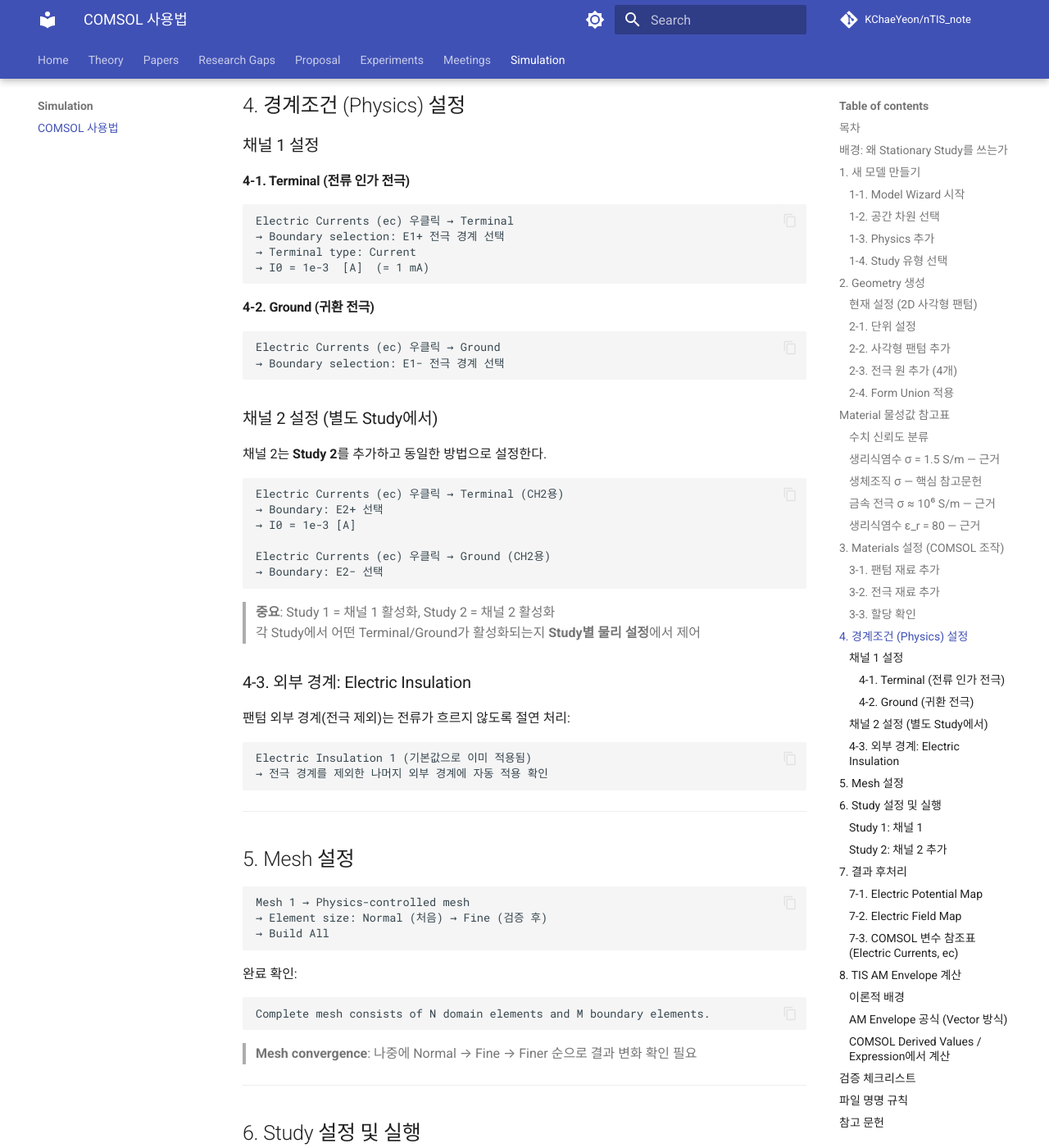
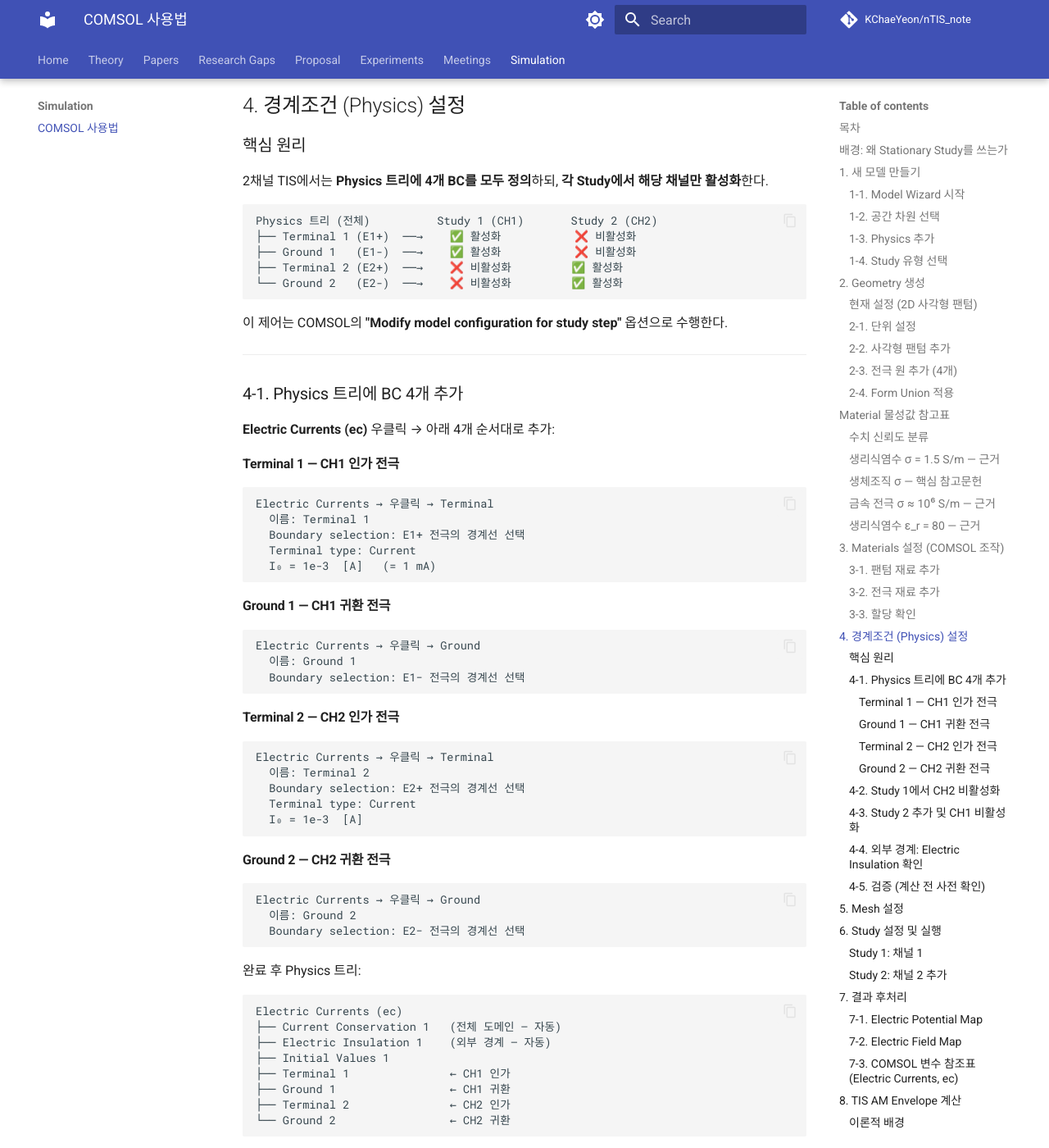
Before and after one commit to KChaeYeon/nTIS_note, an MkDocs documentation site: the page built from docs/07_Simulation/COMSOL_simulation_guide.md, in a window 1280 px wide and 1400 px high, scrolled down 6803 px. Shown: the whole window at 82% size. Built offline with MkDocs 1.6.1 and Material for MkDocs 9.7.7, drawn with Linux system fonts in a browser that asks for light colours; comment, search, counter and statistics services are not loaded; some of the changed text lies outside the part shown.

Commit message:
docs(simulation): expand STEP 4 — Terminal/Ground BC with per-Study enable/disable
Co-Authored-By: Claude Sonnet 4.6 <noreply@anthropic.com>

````diff
--- a/docs/07_Simulation/COMSOL_simulation_guide.md
+++ b/docs/07_Simulation/COMSOL_simulation_guide.md
@@ -273,48 +273,137 @@ Materials 트리 → 각 재료 옆에 ✓ 표시 확인
 
 ## 4. 경계조건 (Physics) 설정
 
-### 채널 1 설정
+### 핵심 원리
 
-#### 4-1. Terminal (전류 인가 전극)
+2채널 TIS에서는 **Physics 트리에 4개 BC를 모두 정의**하되, **각 Study에서 해당 채널만 활성화**한다.
 
 ```
-Electric Currents (ec) 우클릭 → Terminal
-→ Boundary selection: E1+ 전극 경계 선택
-→ Terminal type: Current
-→ I0 = 1e-3  [A]  (= 1 mA)
+Physics 트리 (전체)          Study 1 (CH1)       Study 2 (CH2)
+├── Terminal 1 (E1+)  ──→    ✅ 활성화           ❌ 비활성화
+├── Ground 1   (E1-)  ──→    ✅ 활성화           ❌ 비활성화
+├── Terminal 2 (E2+)  ──→    ❌ 비활성화         ✅ 활성화
+└── Ground 2   (E2-)  ──→    ❌ 비활성화         ✅ 활성화
 ```
 
-#### 4-2. Ground (귀환 전극)
+이 제어는 COMSOL의 **"Modify model configuration for study step"** 옵션으로 수행한다.
+
+---
+
+### 4-1. Physics 트리에 BC 4개 추가
+
+**Electric Currents (ec)** 우클릭 → 아래 4개 순서대로 추가:
+
+#### Terminal 1 — CH1 인가 전극
 
 ```
-Electric Currents (ec) 우클릭 → Ground
-→ Boundary selection: E1− 전극 경계 선택
+Electric Currents → 우클릭 → Terminal
+  이름: Terminal 1
+  Boundary selection: E1+ 전극의 경계선 선택
+  Terminal type: Current
+  I₀ = 1e-3  [A]   (= 1 mA)
 ```
 
-### 채널 2 설정 (별도 Study에서)
-
-채널 2는 **Study 2**를 추가하고 동일한 방법으로 설정한다.
+#### Ground 1 — CH1 귀환 전극
 
 ```
-Electric Currents (ec) 우클릭 → Terminal (CH2용)
-→ Boundary: E2+ 선택
-→ I0 = 1e-3 [A]
-
-Electric Currents (ec) 우클릭 → Ground (CH2용)
-→ Boundary: E2− 선택
+Electric Currents → 우클릭 → Ground
+  이름: Ground 1
+  Boundary selection: E1− 전극의 경계선 선택
 ```
 
-> **중요**: Study 1 = 채널 1 활성화, Study 2 = 채널 2 활성화
-> 각 Study에서 어떤 Terminal/Ground가 활성화되는지 **Study별 물리 설정**에서 제어
-
-### 4-3. 외부 경계: Electric Insulation
-
-팬텀 외부 경계(전극 제외)는 전류가 흐르지 않도록 절연 처리:
+#### Terminal 2 — CH2 인가 전극
 
 ```
-Electric Insulation 1 (기본값으로 이미 적용됨)
-→ 전극 경계를 제외한 나머지 외부 경계에 자동 적용 확인
+Electric Currents → 우클릭 → Terminal
+  이름: Terminal 2
+  Boundary selection: E2+ 전극의 경계선 선택
+  Terminal type: Current
+  I₀ = 1e-3  [A]
 ```
+
+#### Ground 2 — CH2 귀환 전극
+
+```
+Electric Currents → 우클릭 → Ground
+  이름: Ground 2
+  Boundary selection: E2− 전극의 경계선 선택
+```
+
+완료 후 Physics 트리:
+
+```
+Electric Currents (ec)
+├── Current Conservation 1   (전체 도메인 — 자동)
+├── Electric Insulation 1    (외부 경계 — 자동)
+├── Initial Values 1
+├── Terminal 1               ← CH1 인가
+├── Ground 1                 ← CH1 귀환
+├── Terminal 2               ← CH2 인가
+└── Ground 2                 ← CH2 귀환
+```
+
+---
+
+### 4-2. Study 1에서 CH2 비활성화
+
+```
+Study 1 → Stationary 클릭
+→ Settings 창 하단 → "Study Extensions" 섹션 펼치기
+→ ☑ Modify model configuration for study step  체크
+```
+
+체크 후 나타나는 Physics feature 테이블에서:
+
+| Physics Feature | Study 1 설정 |
+|----------------|-------------|
+| Terminal 1 | (켜짐 — 기본값 유지) |
+| Ground 1 | (켜짐 — 기본값 유지) |
+| Terminal 2 | **Disable** 선택 |
+| Ground 2 | **Disable** 선택 |
+
+---
+
+### 4-3. Study 2 추가 및 CH1 비활성화
+
+```
+Home 탭 → Add Study → Stationary
+→ Study 2 생성됨
+
+Study 2 → Stationary 클릭
+→ Study Extensions → ☑ Modify model configuration for study step
+```
+
+| Physics Feature | Study 2 설정 |
+|----------------|-------------|
+| Terminal 1 | **Disable** |
+| Ground 1 | **Disable** |
+| Terminal 2 | (켜짐 — 기본값 유지) |
+| Ground 2 | (켜짐 — 기본값 유지) |
+
+---
+
+### 4-4. 외부 경계: Electric Insulation 확인
+
+팬텀 외부 경계(전극이 닿지 않는 변)는 전류가 빠져나가지 않아야 한다.
+
+```
+Electric Insulation 1 → Settings → Boundary selection 확인
+→ 팬텀 4개 변 중 전극 경계를 제외한 나머지가 포함되어 있는지 확인
+```
+
+> COMSOL 기본 BC가 Electric Insulation이므로, Terminal/Ground로 명시하지 않은 경계는 자동으로 절연 처리된다.
+
+---
+
+### 4-5. 검증 (계산 전 사전 확인)
+
+Study 1 Stationary 우클릭 → **Get Initial Value** 실행 (Compute 아님):
+
+| 결과 | 원인 |
+|------|------|
+| 에러 없이 통과 | BC 할당 정상 |
+| "No terminal" 에러 | Terminal 경계 미선택 |
+| "Conflicting BCs" | 같은 경계에 Terminal+Ground 중복 할당 |
 
 ---
 
````
